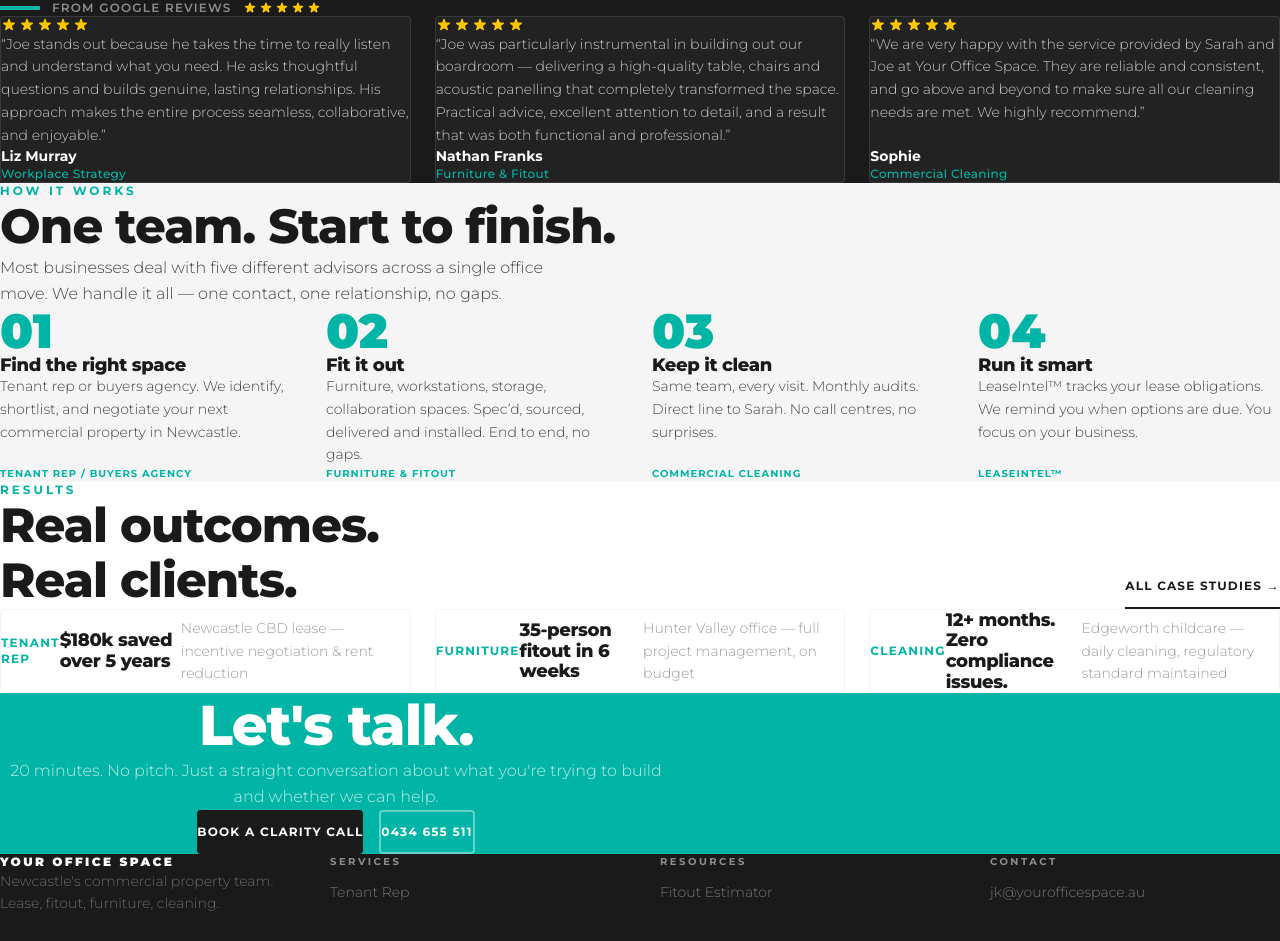
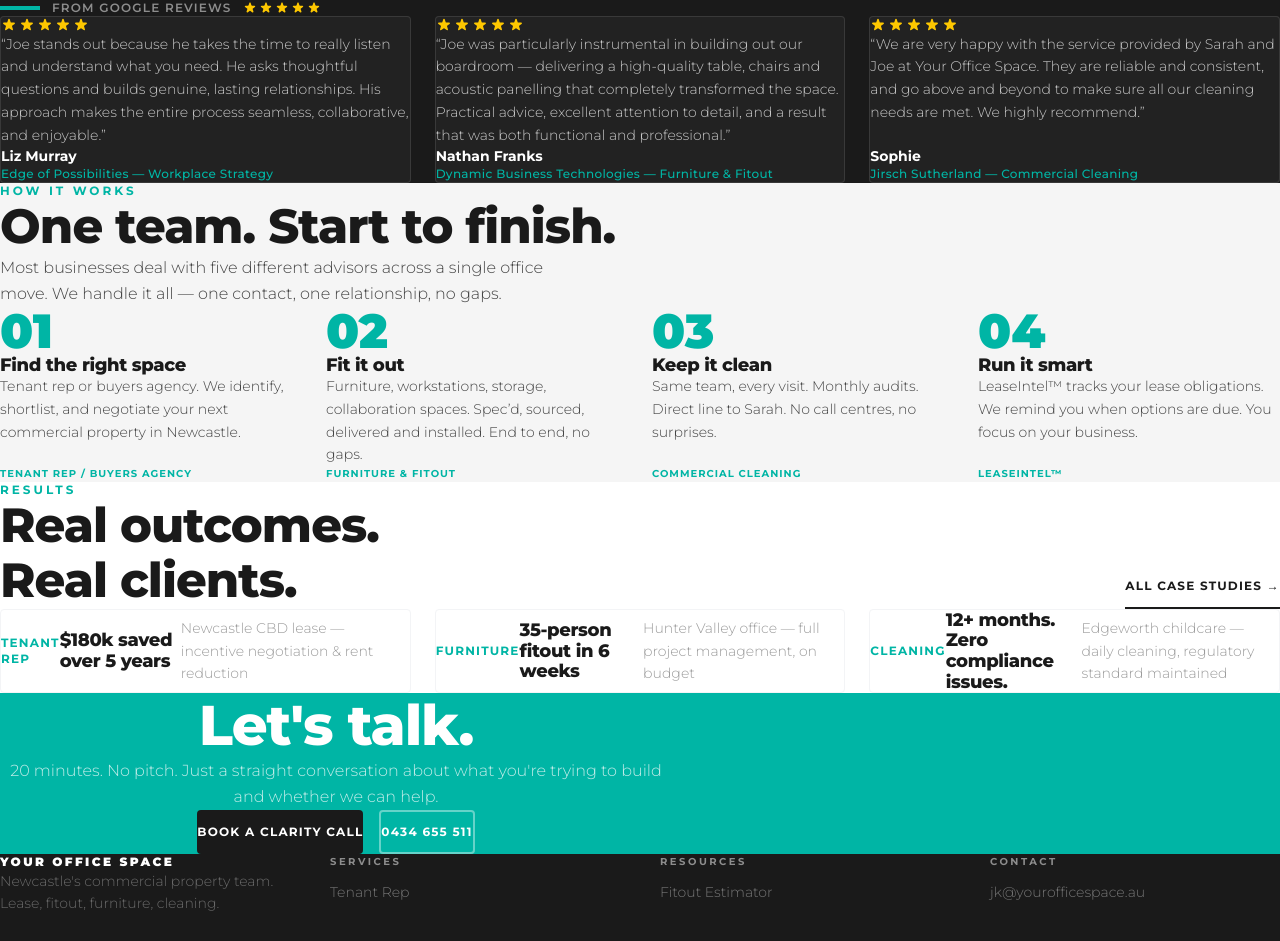
Before and after one commit to yossy-jk/yos-website, a Next.js app: page / in a window 1280 px wide. Shown: the part 2709-3650 px from the top of the page. Built offline with nearby package versions, Linux system fonts and the light colour scheme.

Commit message:
Testimonials: add business names — Edge of Possibilities, Dynamic Business Technologies, Jirsch Sutherland

```diff
--- a/src/app/page.tsx
+++ b/src/app/page.tsx
@@ -378,17 +378,17 @@ export default function Home() {
             {[
               {
                 name: 'Liz Murray',
-                tag: 'Workplace Strategy',
+                tag: 'Edge of Possibilities — Workplace Strategy',
                 quote: 'Joe stands out because he takes the time to really listen and understand what you need. He asks thoughtful questions and builds genuine, lasting relationships. His approach makes the entire process seamless, collaborative, and enjoyable.',
               },
               {
                 name: 'Nathan Franks',
-                tag: 'Furniture & Fitout',
+                tag: 'Dynamic Business Technologies — Furniture & Fitout',
                 quote: 'Joe was particularly instrumental in building out our boardroom — delivering a high-quality table, chairs and acoustic panelling that completely transformed the space. Practical advice, excellent attention to detail, and a result that was both functional and professional.',
               },
               {
                 name: 'Sophie',
-                tag: 'Commercial Cleaning',
+                tag: 'Jirsch Sutherland — Commercial Cleaning',
                 quote: 'We are very happy with the service provided by Sarah and Joe at Your Office Space. They are reliable and consistent, and go above and beyond to make sure all our cleaning needs are met. We highly recommend.',
               },
             ].map((t, i) => (
```
